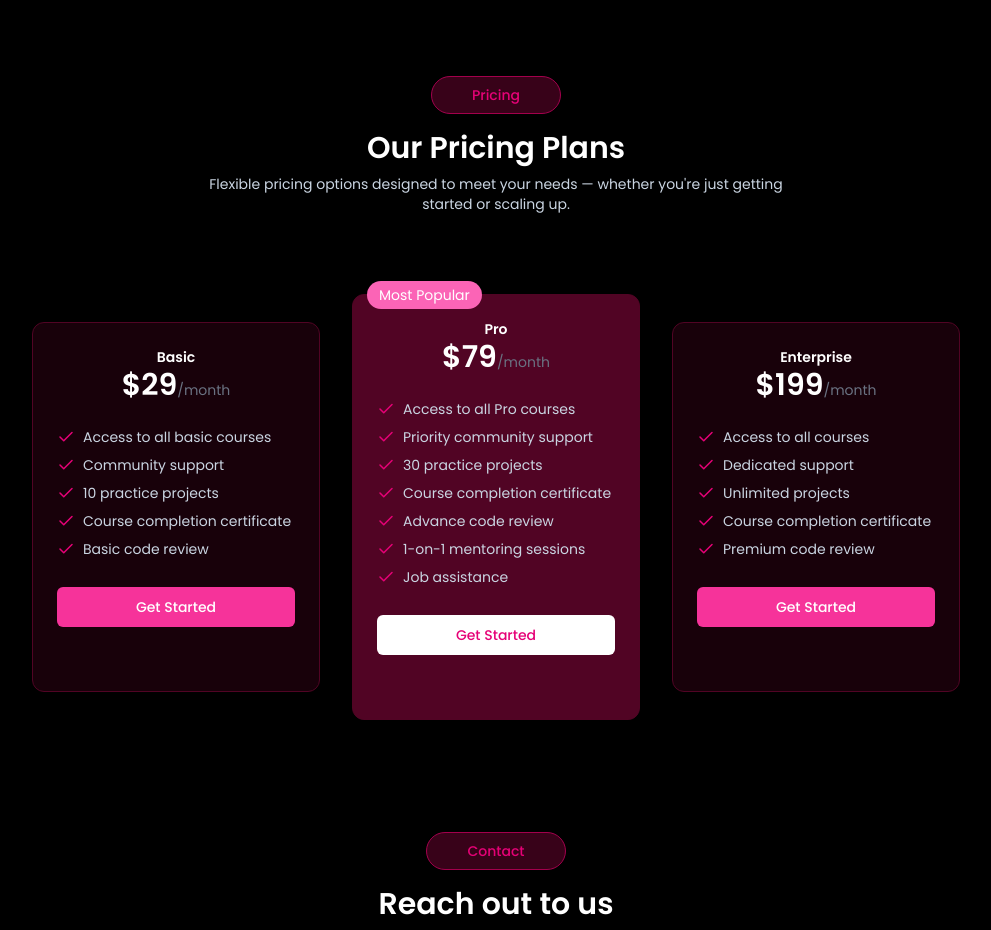
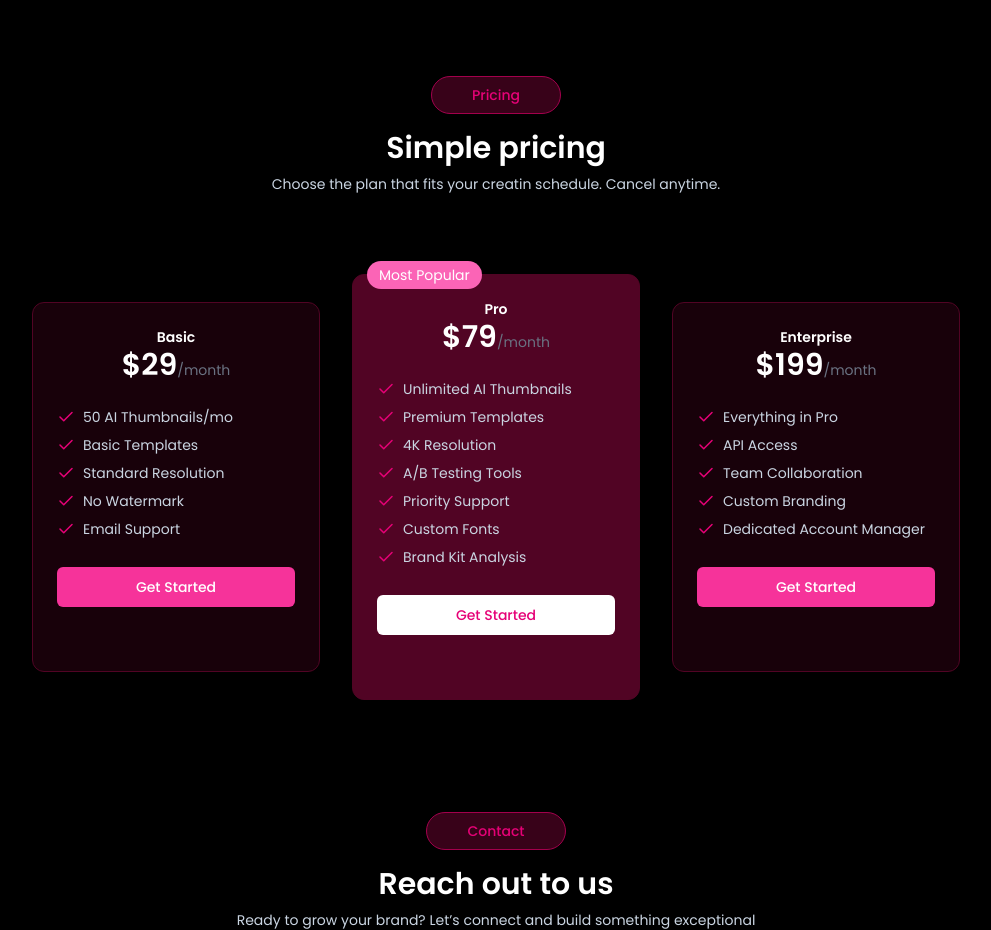
Before and after one commit to Thiago-Graciano/Thumblify, a React (Vite) app: page / in a window 1280 px wide. Shown: the part 3340-4270 px from the top of the page, without its empty margins (144-1135 px from the left). Built offline with nearby package versions, Linux system fonts and the light colour scheme.

Commit message:
Feat: Atualiza planos Basic, Pro e Interprise

```diff
--- a/src/data/pricing.ts
+++ b/src/data/pricing.ts
@@ -6,11 +6,11 @@ export const pricingData: IPricing[] = [
         price: 29,
         period: "month",
         features: [
-            "Access to all basic courses",
-            "Community support",
-            "10 practice projects",
-            "Course completion certificate",
-            "Basic code review"
+            "50 AI Thumbnails/mo",
+            "Basic Templates",
+            "Standard Resolution",
+            "No Watermark",
+            "Email Support"
         ],
         mostPopular: false
     },
@@ -19,13 +19,13 @@ export const pricingData: IPricing[] = [
         price: 79,
         period: "month",
         features: [
-            "Access to all Pro courses",
-            "Priority community support",
-            "30 practice projects",
-            "Course completion certificate",
-            "Advance code review",
-            "1-on-1 mentoring sessions",
-            "Job assistance"
+            "Unlimited AI Thumbnails",
+            "Premium Templates",
+            "4K Resolution",
+            "A/B Testing Tools",
+            "Priority Support",
+            "Custom Fonts",
+            "Brand Kit Analysis"
         ],
         mostPopular: true
     },
@@ -34,11 +34,11 @@ export const pricingData: IPricing[] = [
         price: 199,
         period: "month",
         features: [
-            "Access to all courses",
-            "Dedicated support",
-            "Unlimited projects",
-            "Course completion certificate",
-            "Premium code review"
+            "Everything in Pro",
+            "API Access",
+            "Team Collaboration",
+            "Custom Branding",
+            "Dedicated Account Manager"
         ],
         mostPopular: false
     }
--- a/src/sections/PricingSection.tsx
+++ b/src/sections/PricingSection.tsx
@@ -8,7 +8,7 @@ import { motion } from "motion/react";
 export default function PricingSection() {
     return (
         <div id="pricing" className="px-4 md:px-16 lg:px-24 xl:px-32">
-            <SectionTitle text1="Pricing" text2="Our Pricing Plans" text3="Flexible pricing options designed to meet your needs — whether you're just getting started or scaling up." />
+            <SectionTitle text1="Pricing" text2="Simple pricing" text3="Choose the plan that fits your creatin schedule. Cancel anytime." />
 
             <div className="flex flex-wrap items-center justify-center gap-8 mt-20">
                 {pricingData.map((plan: IPricing, index: number) => (
```
